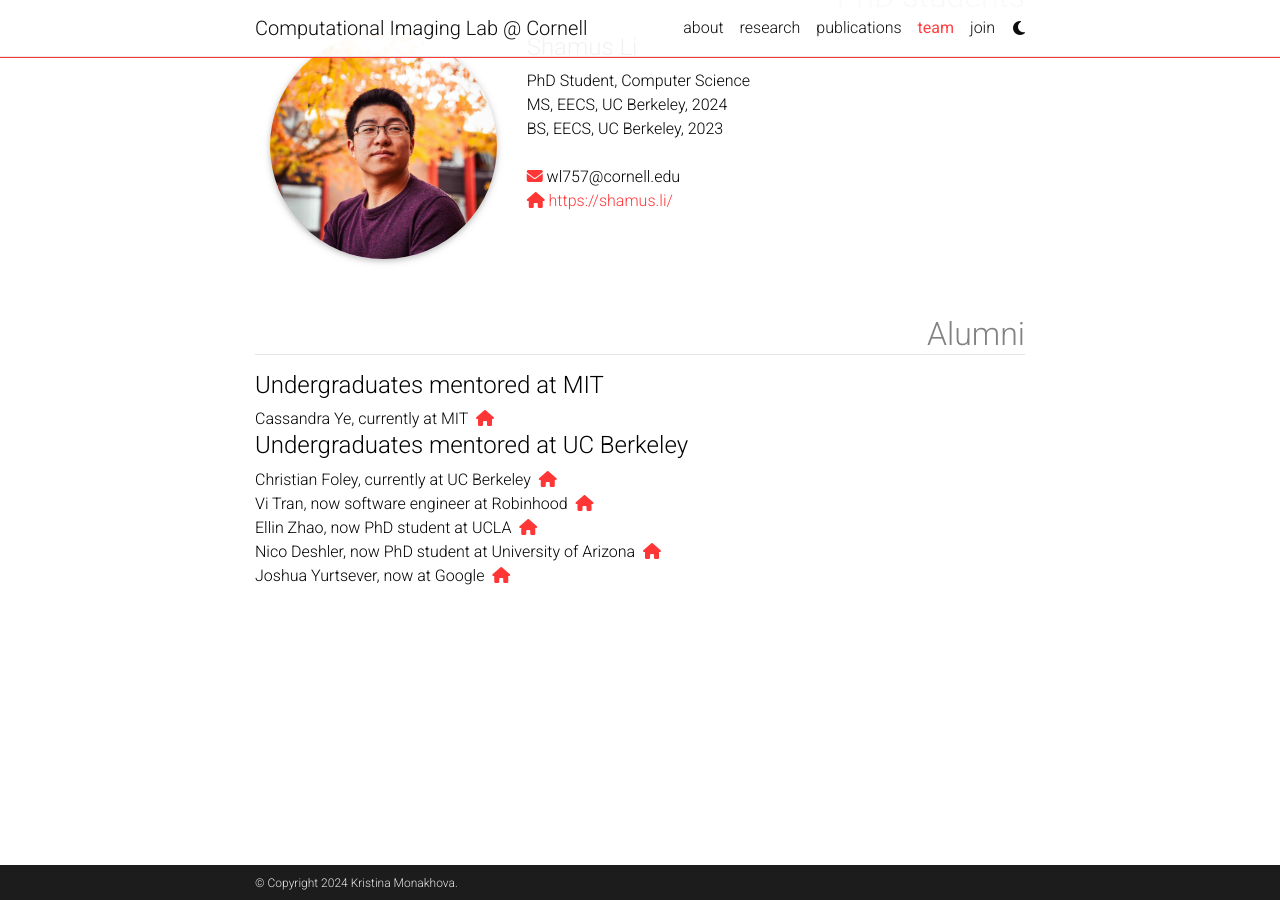
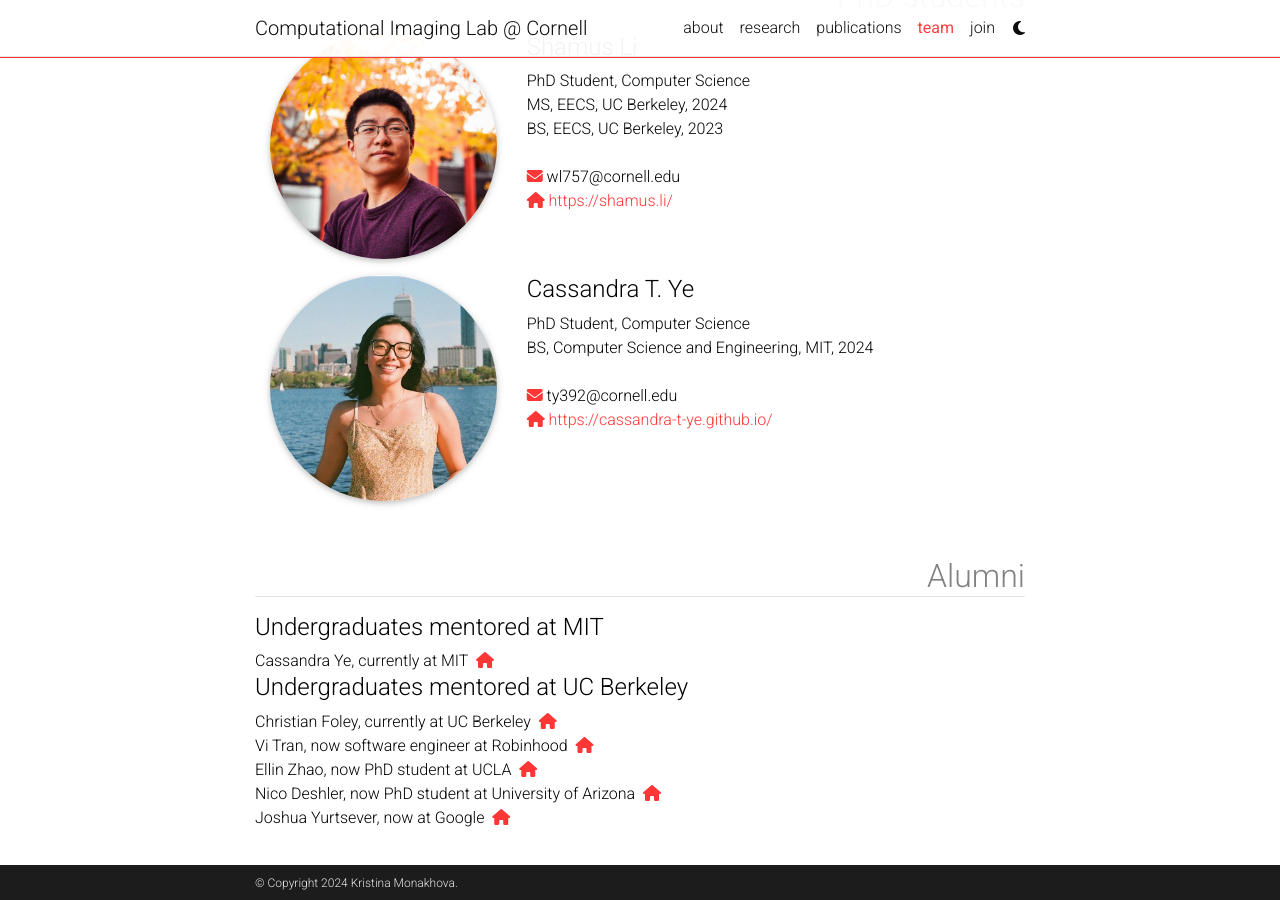
Before and after one commit to monakhova/monakhova.github.io, a Jekyll site: the page built from _pages/group.md, in a window 1280 px wide and 900 px high, scrolled down 508 px. Built offline with Jekyll 4.4.1, drawn with Linux system fonts in a browser that asks for light colours; full-size pictures stand in for the smaller copies a plugin makes; comment, search, counter and statistics services are not loaded; a style sheet for code colours, icons or effects is not loaded.

Commit message:
added Cassandra

```diff
--- a/_data/team_members.yml
+++ b/_data/team_members.yml
@@ -18,6 +18,16 @@
   about: 1
   website: https://shamus.li/
   redirect: https://shamus.li/
+
+- name: Cassandra T. Ye
+  img: assets/img/cassandra_square.jpg
+  info: PhD Student, Computer Science <br>
+        BS, Computer Science and Engineering, MIT, 2024
+  email: ty392@cornell.edu
+  category: PhD students
+  about: 1
+  website: https://cassandra-t-ye.github.io/
+  redirect: https://cassandra-t-ye.github.io/
 
 #- name: Yujin Lee
 #  img: assets/img/ylee.jpeg
```
Also changed, not shown: assets/img/cassandra_square.jpg (added).
